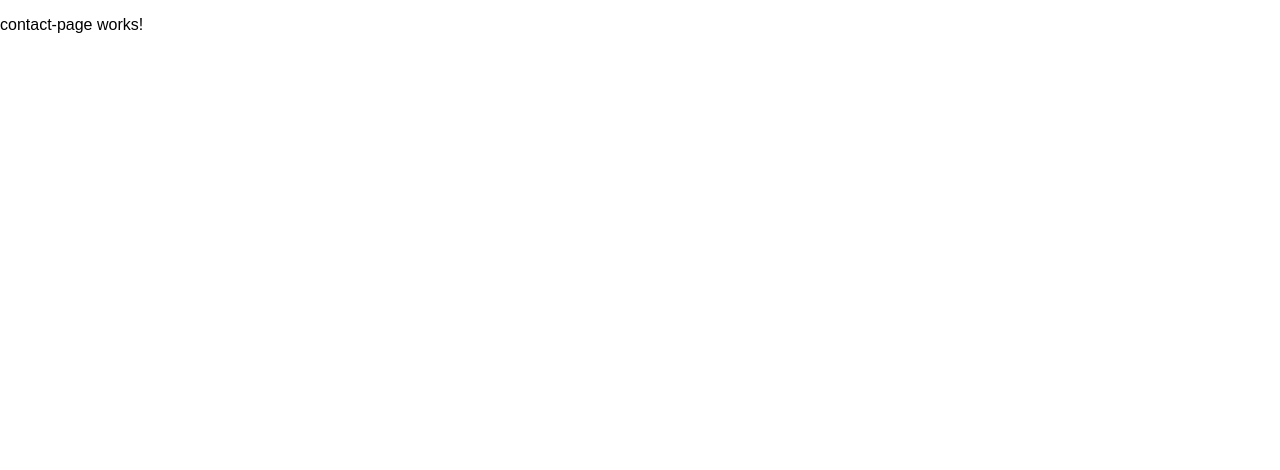
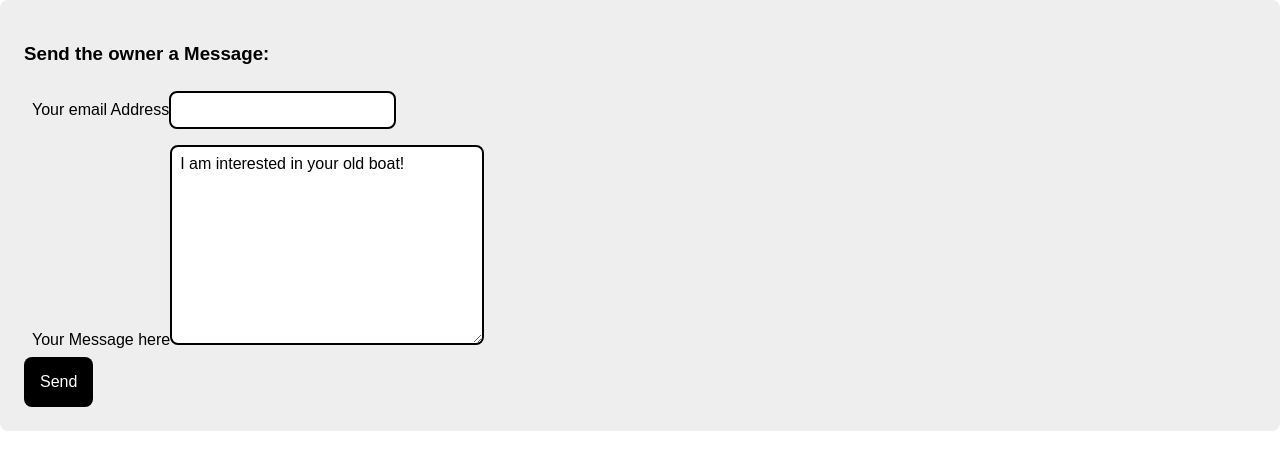
Before and after one commit to aliahmadcse/buy-and-sell, an Angular app: page /contact/123 in a window 1280 px wide. Shown: the top 470 px of the page. Built offline with nearby package versions, Linux system fonts and the light colour scheme.

Commit message:
logified the contact page

```diff
--- a/src/app/contact-page/contact-page.component.html
+++ b/src/app/contact-page/contact-page.component.html
@@ -1 +1,21 @@
-<p>contact-page works!</p>
+<div class="content-box">
+  <div *ngIf="listing;else showWarning">
+    <h3>Send the owner a Message:</h3>
+    <div>
+      <label for="email">Your email Address</label>
+      <input type="email" name="email" id="email" [(ngModel)]="email"/>
+    </div>
+    <div>
+      <label for="message">Your Message here</label>
+      <textarea name="message" id="message" cols="30" rows="10"
+                [(ngModel)]="message">
+    </textarea>
+    </div>
+    <button (click)="sendMessage()">Send</button>
+  </div>
+  <ng-template #showWarning>
+    <div>
+      No Content with the {{id}} id
+    </div>
+  </ng-template>
+</div>
--- a/src/app/contact-page/contact-page.component.ts
+++ b/src/app/contact-page/contact-page.component.ts
@@ -1,15 +1,63 @@
-import { Component, OnInit } from '@angular/core';
+import {Component, OnInit} from "@angular/core";
+import {ActivatedRoute, Router} from "@angular/router";
+import {fakeListings} from "@app/fake-data";
+import {Listing} from "@app/types";
 
 @Component({
-  selector: 'app-contact-page',
-  templateUrl: './contact-page.component.html',
-  styleUrls: ['./contact-page.component.css']
+  selector: "app-contact-page",
+  templateUrl: "./contact-page.component.html",
+  styleUrls: ["./contact-page.component.css"],
 })
 export class ContactPageComponent implements OnInit {
+  private _email: string = "";
+  private _message: string = "";
+  private _listing: Listing | null = null;
+  private _id: string | null = null;
 
-  constructor() { }
+  constructor(private route: ActivatedRoute, private router: Router) {
+  }
 
   ngOnInit(): void {
+    this.id = this.route.snapshot.paramMap.get("id");
+    this.listing =
+      fakeListings.find((listing) => listing.id === this.id) ?? null;
+    this.message = `I am interested in your ${this.listing?.name.toLowerCase()}!`;
   }
 
+  public sendMessage(): void {
+    alert("Your Message has been sent");
+    this.router.navigateByUrl("/listings");
+  }
+
+  public get listing() {
+    return this._listing;
+  }
+
+  public set listing(listing) {
+    this._listing = listing;
+  }
+
+  public get message() {
+    return this._message;
+  }
+
+  public set message(message) {
+    this._message = message;
+  }
+
+  public get email() {
+    return this._email;
+  }
+
+  public set email(email) {
+    this._email = email;
+  }
+
+  public get id() {
+    return this._id;
+  }
+
+  public set id(id) {
+    this._id = id;
+  }
 }
```
Also changed, not shown: src/app/app.module.ts (+16 -17 lines).
